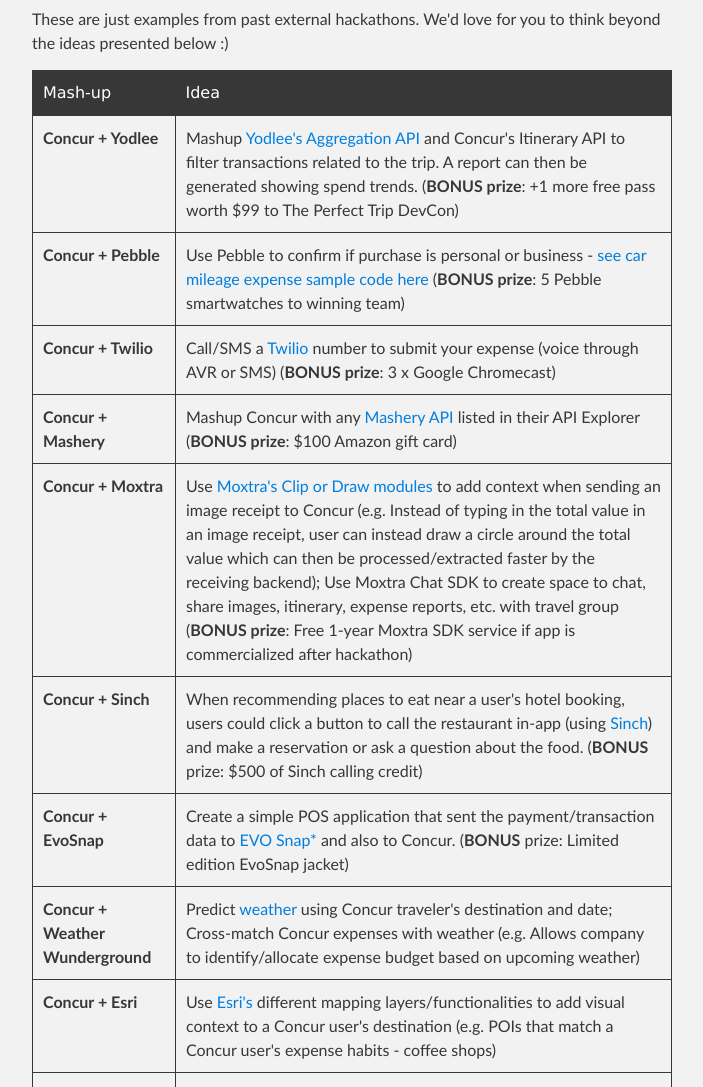
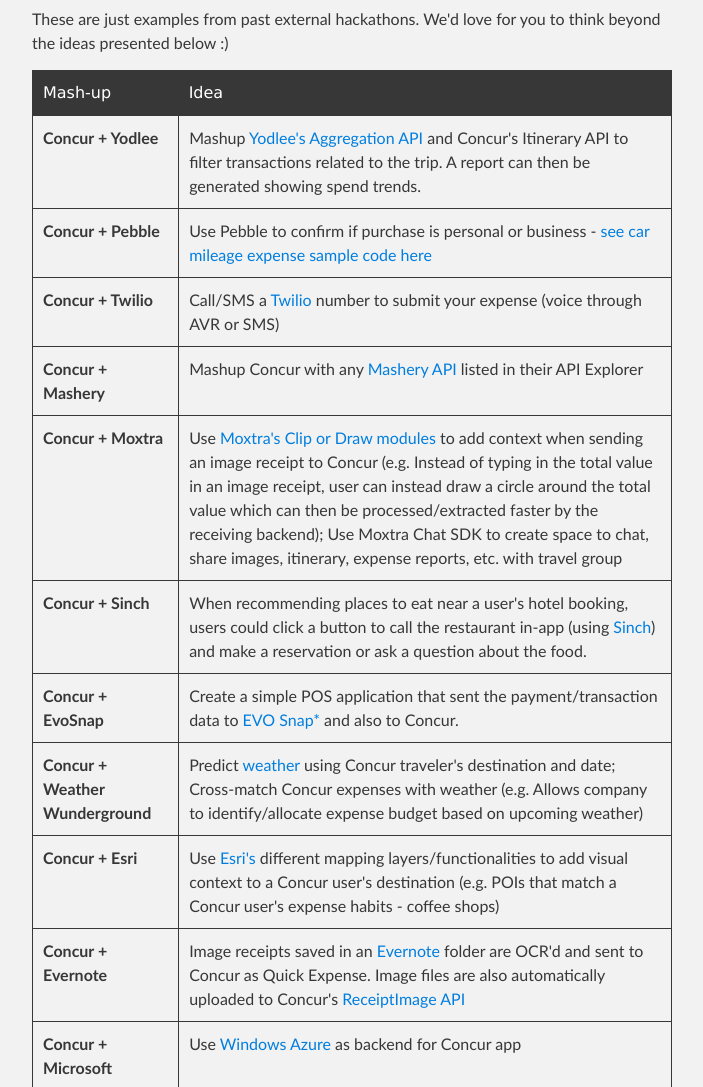
Before and after one commit to ismaelc/ConcurHackathon, a plain HTML site: page index.html in a window 1280 px wide. Shown: the part 2205-3292 px from the top of the page, without its empty margins (288-991 px from the left). Drawn offline with Linux system fonts and the light colour scheme.

```diff
--- a/index.html
+++ b/index.html
@@ -81,31 +81,32 @@
 <tbody>
 <tr>
 <td><strong>Concur + Yodlee</strong></td>
-<td>Mashup <a href="https://developer.yodlee.com/Hackathons/Disrupt_SF_2014">Yodlee's Aggregation API</a> and Concur's Itinerary API to filter transactions related to the trip. A report can then be generated showing spend trends. (<strong>BONUS prize</strong>: +1 more free pass worth $99 to The Perfect Trip DevCon)</td>
+<td>Mashup <a href="https://developer.yodlee.com/Hackathons/Disrupt_SF_2014">Yodlee's Aggregation API</a> and Concur's Itinerary API to filter transactions related to the trip. A report can then be generated showing spend trends.</td>
 </tr>
 <tr>
 <td><strong>Concur + Pebble</strong></td>
-<td>Use Pebble to confirm if purchase is personal or business - <a href="https://developer.getpebble.com/blog/2014/09/03/Pebble-Concur-Mojio/">see car mileage expense sample code here</a> (<strong>BONUS prize</strong>: 5 Pebble smartwatches to winning team)</td>
+<td>Use Pebble to confirm if purchase is personal or business - <a href="https://developer.getpebble.com/blog/2014/09/03/Pebble-Concur-Mojio/">see car mileage expense sample code here</a>
+</td>
 </tr>
 <tr>
 <td><strong>Concur + Twilio</strong></td>
-<td>Call/SMS a <a href="http://www.twilio.com/">Twilio</a> number to submit your expense (voice through AVR or SMS) (<strong>BONUS prize</strong>: 3 x Google Chromecast)</td>
+<td>Call/SMS a <a href="http://www.twilio.com/">Twilio</a> number to submit your expense (voice through AVR or SMS)</td>
 </tr>
 <tr>
 <td><strong>Concur + Mashery</strong></td>
-<td>Mashup Concur with any <a href="http://dev.mashery.com/iodocs">Mashery API</a> listed in their API Explorer (<strong>BONUS prize</strong>: $100 Amazon gift card)</td>
+<td>Mashup Concur with any <a href="http://dev.mashery.com/iodocs">Mashery API</a> listed in their API Explorer</td>
 </tr>
 <tr>
 <td><strong>Concur + Moxtra</strong></td>
-<td>Use <a href="http://www.moxtra.com/developer/?utm_source=TC&amp;utm_medium=banner&amp;utm_content=logo&amp;utm_campaign=TCD">Moxtra's Clip or Draw modules</a> to add context when sending an image receipt to Concur (e.g. Instead of typing in the total value in an image receipt, user can instead draw a circle around the total value which can then be processed/extracted faster by the receiving backend); Use Moxtra Chat SDK to create space to chat, share images, itinerary, expense reports, etc. with travel group (<strong>BONUS prize</strong>: Free 1-year Moxtra SDK service if app is commercialized after hackathon)</td>
+<td>Use <a href="http://www.moxtra.com/developer/?utm_source=TC&amp;utm_medium=banner&amp;utm_content=logo&amp;utm_campaign=TCD">Moxtra's Clip or Draw modules</a> to add context when sending an image receipt to Concur (e.g. Instead of typing in the total value in an image receipt, user can instead draw a circle around the total value which can then be processed/extracted faster by the receiving backend); Use Moxtra Chat SDK to create space to chat, share images, itinerary, expense reports, etc. with travel group</td>
 </tr>
 <tr>
 <td><strong>Concur + Sinch</strong></td>
-<td>When recommending places to eat near a user's hotel booking, users could click a button to call the restaurant in-app (using <a href="http://www.sinch.com/docs/overview/">Sinch</a>) and make a reservation or ask a question about the food. (<strong>BONUS</strong> prize: $500 of Sinch calling credit)</td>
+<td>When recommending places to eat near a user's hotel booking, users could click a button to call the restaurant in-app (using <a href="http://www.sinch.com/docs/overview/">Sinch</a>) and make a reservation or ask a question about the food.</td>
 </tr>
 <tr>
 <td><strong>Concur + EvoSnap</strong></td>
-<td>Create a simple POS application that sent the payment/transaction data to <a href="http://evosnap.com">EVO Snap*</a> and also to Concur. (<strong>BONUS</strong> prize: Limited edition EvoSnap jacket)</td>
+<td>Create a simple POS application that sent the payment/transaction data to <a href="http://evosnap.com">EVO Snap*</a> and also to Concur.</td>
 </tr>
 <tr>
 <td><strong>Concur + Weather Wunderground</strong></td>
```
Also changed, not shown: params.json (+1 -1 lines).
